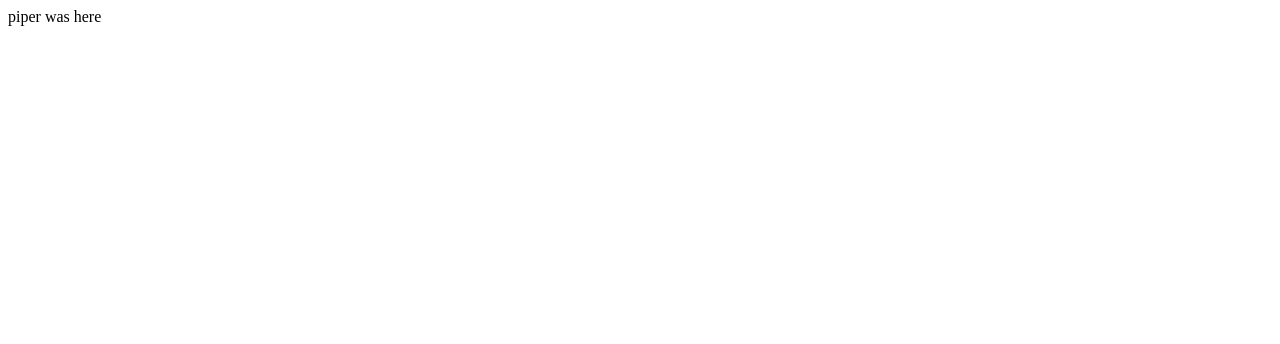
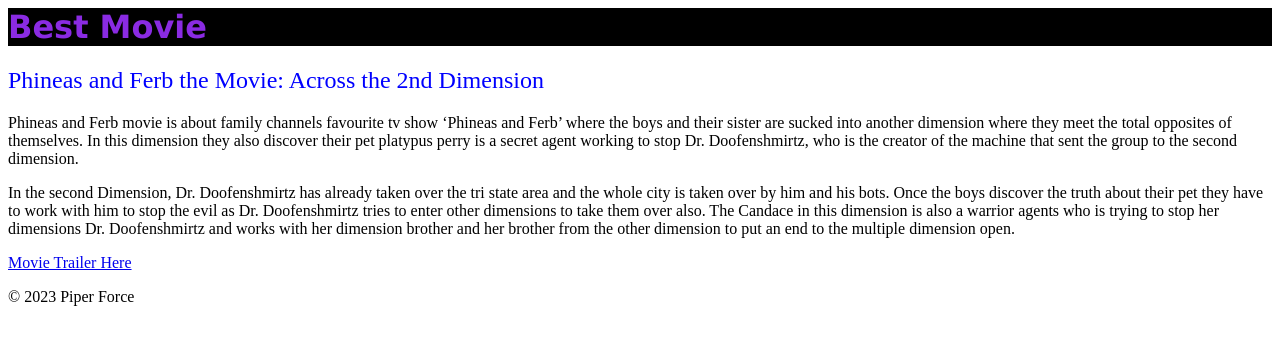
Before and after one commit to piperforce/UX220Lab3, a plain HTML site: page index.html in a window 1280 px wide. Drawn offline with Linux system fonts and the light colour scheme.

Commit message:
Add files via upload

```diff
--- a/index.html
+++ b/index.html
@@ -1 +1,50 @@
-piper was here
+<DOCTYPE html>
+    <html lang=" en">
+
+    <head>
+        <title>Best Movie</title>
+        <style>
+            h1 {
+                color: blueviolet;
+                font-family: Verdana, Geneva, Tahoma, sans-serif;
+                background-color: black;
+            }
+
+            h2 {
+                color: blue;
+                font-weight: 300;
+            }
+
+            body {
+                color: black;
+                background-color: rgb(255, 255, 255);
+            }
+        </style>
+    </head>
+
+    <body>
+        <header>
+            <h1>Best Movie</h1>
+        </header>
+        <Main>
+            <h2> Phineas and Ferb the Movie: Across the 2nd Dimension</h2>
+            <p> Phineas and Ferb movie is about family channels favourite tv show ‘Phineas and Ferb’ where the boys and
+                their sister are sucked into another dimension where they meet the total opposites of themselves. In
+                this dimension they also discover their pet platypus perry is a secret agent working to stop Dr.
+                Doofenshmirtz, who is the creator of the machine that sent the group to the second dimension. </p>
+            <p> In the second Dimension, Dr. Doofenshmirtz has already taken over the tri state area and the whole city
+                is taken over by him and his bots.
+                Once the boys discover the truth about their pet they have to work with him to stop the evil as Dr.
+                Doofenshmirtz tries to enter other dimensions to take them over also.
+                The Candace in this dimension is also a warrior agents who is trying to stop her dimensions Dr.
+                Doofenshmirtz and works with her dimension brother and her brother from the other dimension to put an
+                end to the multiple dimension open.
+            </p>
+        </Main>
+        <footer>
+            <p><a href= https://www.youtube.com/watch?v=jwfNAPIfip4> Movie Trailer Here </a> </p>
+            &COPY; 2023 Piper Force
+        </footer>
+    </body>
+
+    </html>
```
